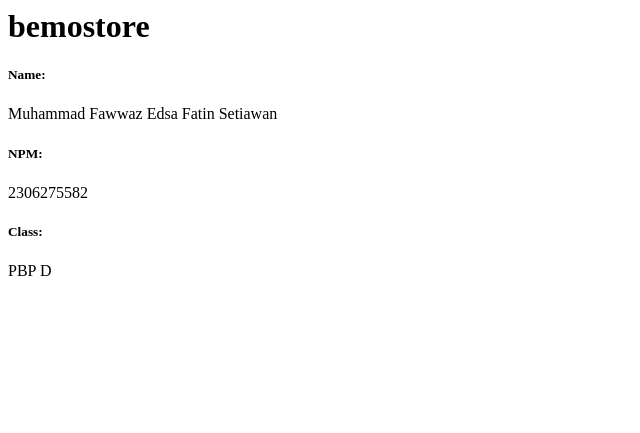
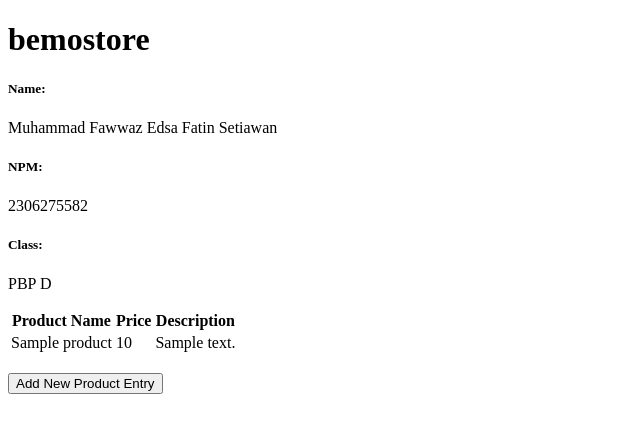
Before and after one commit to bemosumo/bemostore, a Django app: page / in a window 1280 px wide. Shown: the top 433 px of the page, without its empty margins (0-640 px from the left). Run offline with Django 5.2, Linux system fonts and the light colour scheme; tables that the repository leaves empty hold one stand-in row (values such as "Sample post").

Commit message:
tugas 3 done

```diff
--- a/bemostore/settings.py
+++ b/bemostore/settings.py
@@ -55,7 +55,7 @@ ROOT_URLCONF = 'bemostore.urls'
 TEMPLATES = [
     {
         'BACKEND': 'django.template.backends.django.DjangoTemplates',
-        'DIRS': [],
+        'DIRS': [BASE_DIR / 'templates'],
         'APP_DIRS': True,
         'OPTIONS': {
             'context_processors': [
--- /dev/null
+++ b/credential.txt
@@ -0,0 +1,2 @@
+Username: muhammad.fawwaz35
+Password: tXKj2fcoDwl2NcKRbJyaPJshm-FFlxsM
--- a/main/models.py
+++ b/main/models.py
@@ -1,6 +1,8 @@
 from django.db import models
+import uuid
 
 class Product(models.Model):
+    id = models.UUIDField(primary_key=True, default=uuid.uuid4, editable=False)
     name = models.CharField(max_length=255)
     price = models.IntegerField()
     description = models.TextField()
--- a/main/templates/main.html
+++ b/main/templates/main.html
@@ -1,8 +1,41 @@
-<h1>{{name_aplikasi}}</h1>
+{% extends 'base.html' %}
+{% block content %}
+<h1>bemostore</h1>
 
 <h5>Name: </h5>
 <p>Muhammad Fawwaz Edsa Fatin Setiawan</p> <!--Ubah sesuai dengan nama kamu -->
+
 <h5>NPM: </h5>
 <p>2306275582</p> <!-- Ubah sesuai dengan npm kamu -->
+
 <h5>Class: </h5>
 <p>PBP D</p> <!-- Ubah sesuai dengan kelas kamu -->
+
+{% if not product_entries %}
+<p>Belum ada data product pada bemostore.</p>
+{% else %}
+<table>
+  <tr>
+    <th>Product Name</th>
+    <th>Price</th>
+    <th>Description</th>
+  </tr>
+
+  {% comment %} Berikut cara memperlihatkan data product di bawah baris ini
+  {% endcomment %}
+  {% for product_entry in product_entries %}
+  <tr>
+    <td>{{product_entry.name}}</td>
+    <td>{{product_entry.price}}</td>
+    <td>{{product_entry.description}}</td>
+  </tr>
+  {% endfor %}
+</table>
+{% endif %}
+
+<br />
+
+<a href="{% url 'main:create_product_entry' %}">
+  <button>Add New Product Entry</button>
+</a>
+{% endblock content %}
--- a/main/urls.py
+++ b/main/urls.py
@@ -1,8 +1,13 @@
 from django.urls import path
-from main.views import show_main
+from main.views import show_main, create_product_entry, show_xml, show_json, show_xml_by_id, show_json_by_id
 
 app_name = 'main'
 
 urlpatterns = [
     path('', show_main, name='show_main'),
+    path('create-product-entry', create_product_entry, name='create_product_entry'),
+    path('xml/', show_xml, name='show_xml'),
+    path('json/', show_json, name='show_json'),
+    path('xml/<str:id>/', show_xml_by_id, name='show_xml_by_id'),
+    path('json/<str:id>/', show_json_by_id, name='show_json_by_id'),
 ]
--- a/main/views.py
+++ b/main/views.py
@@ -1,11 +1,44 @@
-from django.shortcuts import render
+from django.shortcuts import render, redirect   # Tambahkan import redirect di baris ini
+from main.forms import ProductEntryForm
+from main.models import Product
+from django.http import HttpResponse
+from django.core import serializers
 
 def show_main(request):
+    product_entries = Product.objects.all()
+
     context = {
         'name_aplikasi': 'bemostore',
         'name': 'Muhammad Fawwaz Edsa Fatin Setiawan',
         'npm' : '2306275582',
-        'class': 'PBP D'
+        'class': 'PBP D',
+        'product_entries': product_entries
     }
 
     return render(request, "main.html", context)
+
+def create_product_entry(request):
+    form = ProductEntryForm(request.POST or None)
+
+    if form.is_valid() and request.method == "POST":
+        form.save()
+        return redirect('main:show_main')
+
+    context = {'form': form}
+    return render(request, "create_product_entry.html", context)
+
+def show_xml(request):
+    data = Product.objects.all()
+    return HttpResponse(serializers.serialize("xml", data), content_type="application/xml")
+
+def show_json(request):
+    data = Product.objects.all()
+    return HttpResponse(serializers.serialize("json", data), content_type="application/json")
+
+def show_xml_by_id(request, id):
+    data = Product.objects.filter(pk=id)
+    return HttpResponse(serializers.serialize("xml", data), content_type="application/xml")
+
+def show_json_by_id(request, id):
+    data = Product.objects.filter(pk=id)
+    return HttpResponse(serializers.serialize("json", data), content_type="application/json")
--- /dev/null
+++ b/templates/base.html
@@ -0,0 +1,13 @@
+{% load static %}
+<!DOCTYPE html>
+<html lang="en">
+  <head>
+    <meta charset="UTF-8" />
+    <meta name="viewport" content="width=device-width, initial-scale=1.0" />
+    {% block meta %} {% endblock meta %}
+  </head>
+
+  <body>
+    {% block content %} {% endblock content %}
+  </body>
+</html>
```
Also changed, not shown: main/forms.py (added, +7 -0 lines), main/templates/create_product_entry.html (added, +16 -0 lines), main/migrations/0002_alter_product_id.py (added).
